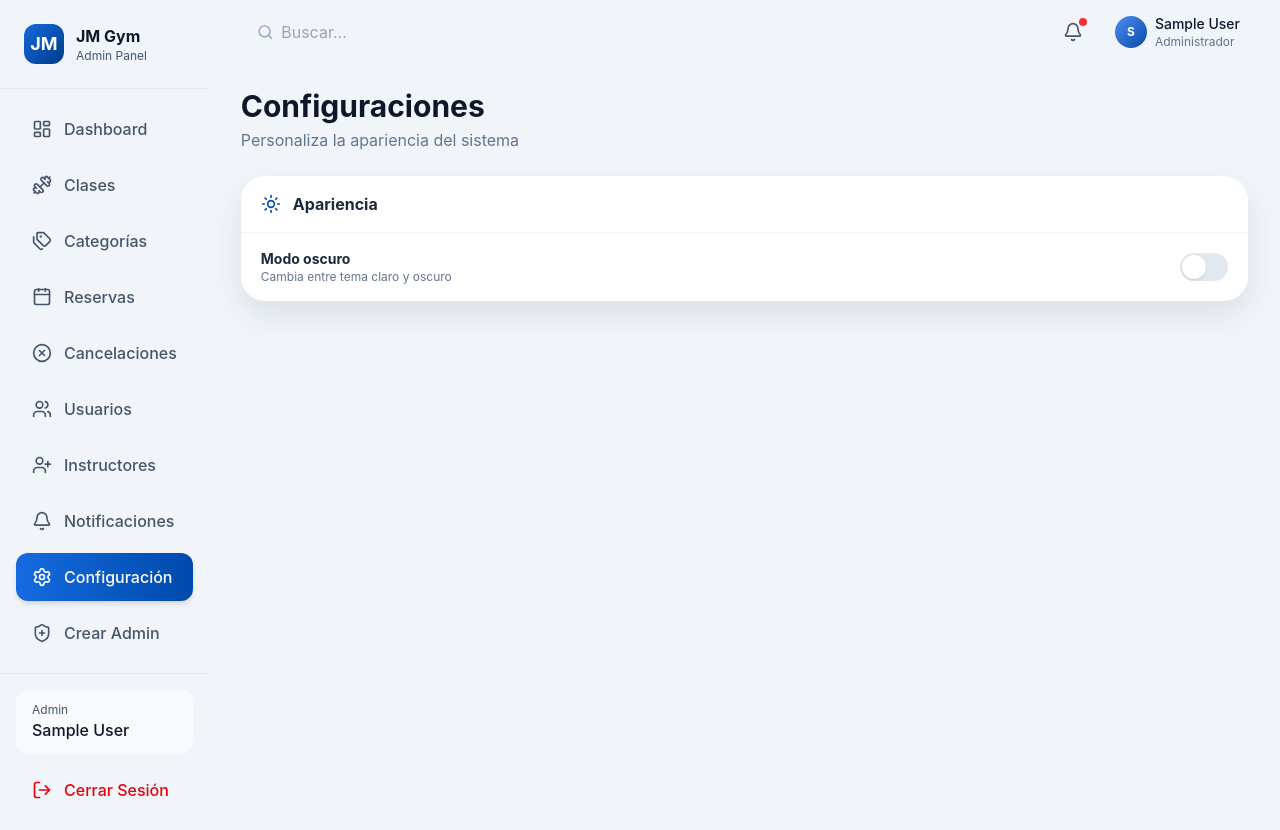
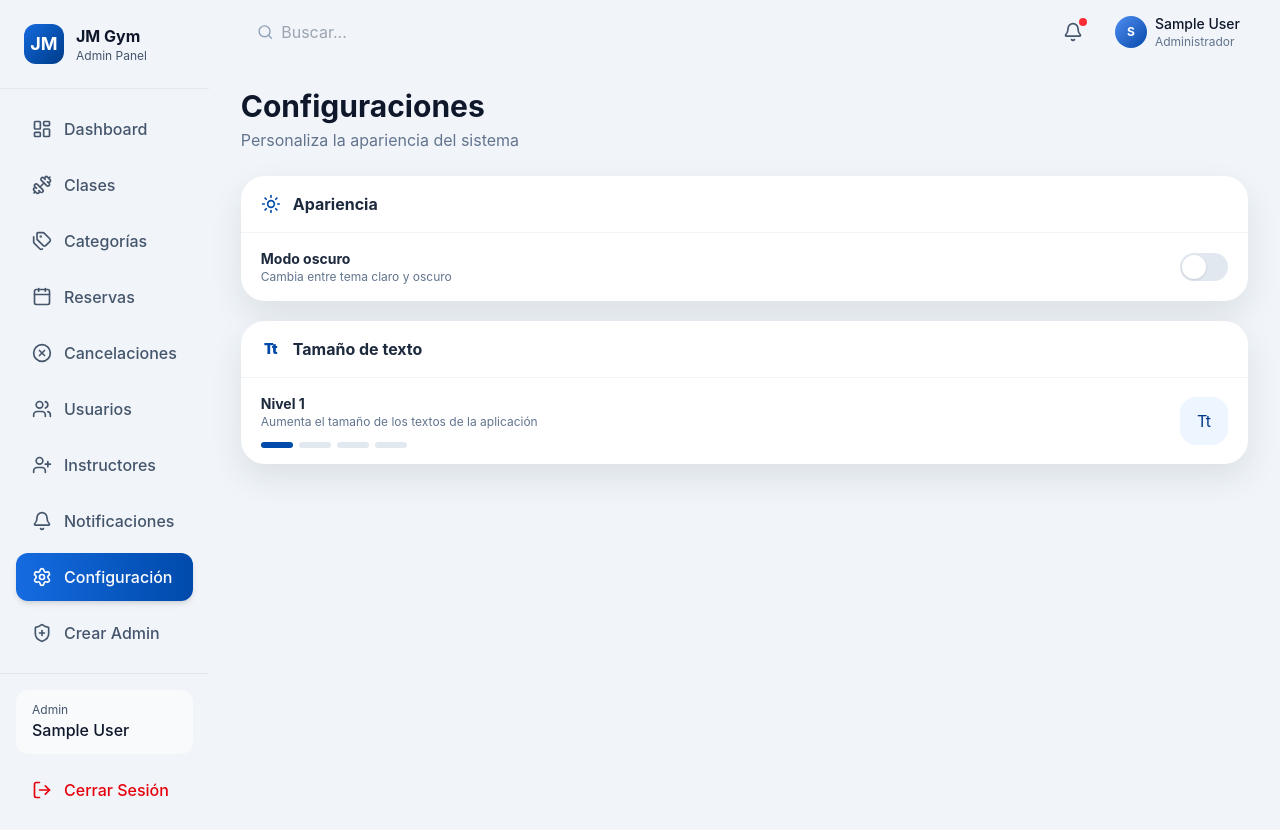
Before and after one commit to Luiguiq/JMGym_Front, a React (Vite) app: page /admin/configuraciones in a window 1280 px wide. Built offline with nearby package versions, Linux system fonts and the light colour scheme; no server answers; sample sign-in values are in the browser's storage.

Commit message:
Add text size accessibility setting

```diff
--- /dev/null
+++ b/src/components/common/TextSizeSetting.jsx
@@ -0,0 +1,38 @@
+import { useAccessibility } from '../../context/AccessibilityContext.jsx';
+
+function TextSizeSetting() {
+  const { textSizeLevel, cycleTextSizeLevel, maxTextSizeLevel } = useAccessibility();
+
+  return (
+    <div className="mb-5 overflow-hidden rounded-3xl bg-white shadow-[0_14px_32px_rgba(33,45,58,0.1)] dark:bg-slate-800 dark:shadow-[0_14px_32px_rgba(0,0,0,0.3)]">
+      <div className="flex items-center gap-3 border-b border-slate-100 px-5 py-4 dark:border-slate-700">
+        <span className="grid h-5 w-5 place-items-center text-sm font-black leading-none text-brand-600">Tt</span>
+        <h3 className="font-bold text-slate-800 dark:text-slate-100">Tamaño de texto</h3>
+      </div>
+      <div className="flex items-center justify-between gap-4 px-5 py-4">
+        <div className="min-w-0">
+          <p className="text-sm font-bold text-slate-800 dark:text-slate-200">Nivel {textSizeLevel}</p>
+          <p className="text-xs text-slate-500 dark:text-slate-400">Aumenta el tamaño de los textos de la aplicación</p>
+          <div className="mt-3 flex gap-1.5" aria-hidden="true">
+            {Array.from({ length: maxTextSizeLevel }, (_, index) => (
+              <span
+                key={index}
+                className={`h-1.5 w-8 rounded-full ${index < textSizeLevel ? 'bg-brand-600' : 'bg-slate-200 dark:bg-slate-600'}`}
+              />
+            ))}
+          </div>
+        </div>
+        <button
+          type="button"
+          onClick={cycleTextSizeLevel}
+          className="grid h-12 w-12 shrink-0 place-items-center rounded-2xl bg-brand-50 text-xl font-black text-brand-700 transition hover:bg-brand-100 focus:outline-none focus-visible:ring-2 focus-visible:ring-brand-500 focus-visible:ring-offset-2 dark:bg-slate-700 dark:text-brand-400 dark:hover:bg-slate-600"
+          aria-label={`Cambiar tamaño de texto. Nivel actual ${textSizeLevel} de ${maxTextSizeLevel}`}
+        >
+          Tt
+        </button>
+      </div>
+    </div>
+  );
+}
+
+export default TextSizeSetting;
--- /dev/null
+++ b/src/context/AccessibilityContext.jsx
@@ -0,0 +1,39 @@
+import { createContext, useContext, useEffect, useState } from 'react';
+
+const AccessibilityContext = createContext(null);
+const TEXT_SIZE_KEY = 'jmgym_text_size';
+const MIN_TEXT_SIZE_LEVEL = 1;
+const MAX_TEXT_SIZE_LEVEL = 4;
+
+function getInitialTextSizeLevel() {
+  const saved = Number(localStorage.getItem(TEXT_SIZE_KEY));
+  if (saved >= MIN_TEXT_SIZE_LEVEL && saved <= MAX_TEXT_SIZE_LEVEL) return saved;
+  return MIN_TEXT_SIZE_LEVEL;
+}
+
+export function AccessibilityProvider({ children }) {
+  const [textSizeLevel, setTextSizeLevel] = useState(getInitialTextSizeLevel);
+
+  useEffect(() => {
+    document.documentElement.dataset.textSize = String(textSizeLevel);
+    localStorage.setItem(TEXT_SIZE_KEY, String(textSizeLevel));
+  }, [textSizeLevel]);
+
+  function cycleTextSizeLevel() {
+    setTextSizeLevel((level) => (level >= MAX_TEXT_SIZE_LEVEL ? MIN_TEXT_SIZE_LEVEL : level + 1));
+  }
+
+  return (
+    <AccessibilityContext.Provider value={{ textSizeLevel, cycleTextSizeLevel, maxTextSizeLevel: MAX_TEXT_SIZE_LEVEL }}>
+      {children}
+    </AccessibilityContext.Provider>
+  );
+}
+
+export function useAccessibility() {
+  const context = useContext(AccessibilityContext);
+  if (!context) {
+    throw new Error('useAccessibility debe usarse dentro de AccessibilityProvider');
+  }
+  return context;
+}
--- a/src/index.css
+++ b/src/index.css
@@ -20,6 +20,19 @@
 
 html {
   scroll-behavior: smooth;
+  font-size: 100%;
+}
+
+html[data-text-size="2"] {
+  font-size: 106.25%;
+}
+
+html[data-text-size="3"] {
+  font-size: 112.5%;
+}
+
+html[data-text-size="4"] {
+  font-size: 118.75%;
 }
 
 body {
--- a/src/main.jsx
+++ b/src/main.jsx
@@ -3,6 +3,7 @@ import { createRoot } from 'react-dom/client';
 import { BrowserRouter } from 'react-router-dom';
 import App from './App.jsx';
 import { AuthProvider } from './context/AuthContext.jsx';
+import { AccessibilityProvider } from './context/AccessibilityContext.jsx';
 import { ThemeProvider } from './context/ThemeContext.jsx';
 import GtsErrorBoundary from './components/common/GtsErrorBoundary.jsx';
 import './index.css';
@@ -12,11 +13,13 @@ createRoot(document.getElementById('root')).render(
   <GtsErrorBoundary>
     <BrowserRouter>
       <ThemeProvider>
-        <AuthProvider>
-          <Suspense fallback={<div className="flex min-h-screen items-center justify-center bg-[#07111f] text-white">Cargando...</div>}>
-            <App />
-          </Suspense>
-        </AuthProvider>
+        <AccessibilityProvider>
+          <AuthProvider>
+            <Suspense fallback={<div className="flex min-h-screen items-center justify-center bg-[#07111f] text-white">Cargando...</div>}>
+              <App />
+            </Suspense>
+          </AuthProvider>
+        </AccessibilityProvider>
       </ThemeProvider>
     </BrowserRouter>
   </GtsErrorBoundary>,
--- a/src/pages/admin/ConfiguracionesAdmin.jsx
+++ b/src/pages/admin/ConfiguracionesAdmin.jsx
@@ -1,5 +1,6 @@
 import { Sun, Moon } from 'lucide-react';
 import { useTheme } from '../../context/ThemeContext.jsx';
+import TextSizeSetting from '../../components/common/TextSizeSetting.jsx';
 
 function ConfiguracionesAdmin() {
   const { theme, toggleTheme } = useTheme();
@@ -32,6 +33,10 @@ function ConfiguracionesAdmin() {
           </button>
         </div>
       </div>
+
+      <div className="mt-5">
+        <TextSizeSetting />
+      </div>
     </div>
   );
 }
--- a/src/pages/user/Configuraciones.jsx
+++ b/src/pages/user/Configuraciones.jsx
@@ -4,6 +4,7 @@ import { ArrowLeft, Lock, Globe, Bell, BellRing, CalendarClock, TimerReset, User
 import { useAuth } from '../../context/AuthContext.jsx';
 import { useTheme } from '../../context/ThemeContext.jsx';
 import { userService } from '../../services/userService.js';
+import TextSizeSetting from '../../components/common/TextSizeSetting.jsx';
 import Field from '../../components/user/Field.jsx';
 
 const LANGUAGES = [
@@ -179,6 +180,8 @@ function Configuraciones() {
           </div>
         </div>
 
+        <TextSizeSetting />
+
         <div className="mb-5 overflow-hidden rounded-3xl bg-white shadow-[0_14px_32px_rgba(33,45,58,0.1)] dark:bg-slate-800 dark:shadow-[0_14px_32px_rgba(0,0,0,0.3)]">
           <div className="flex items-center gap-3 border-b border-slate-100 px-5 py-4 dark:border-slate-700">
             <Bell size={20} className="text-brand-600" />
```
